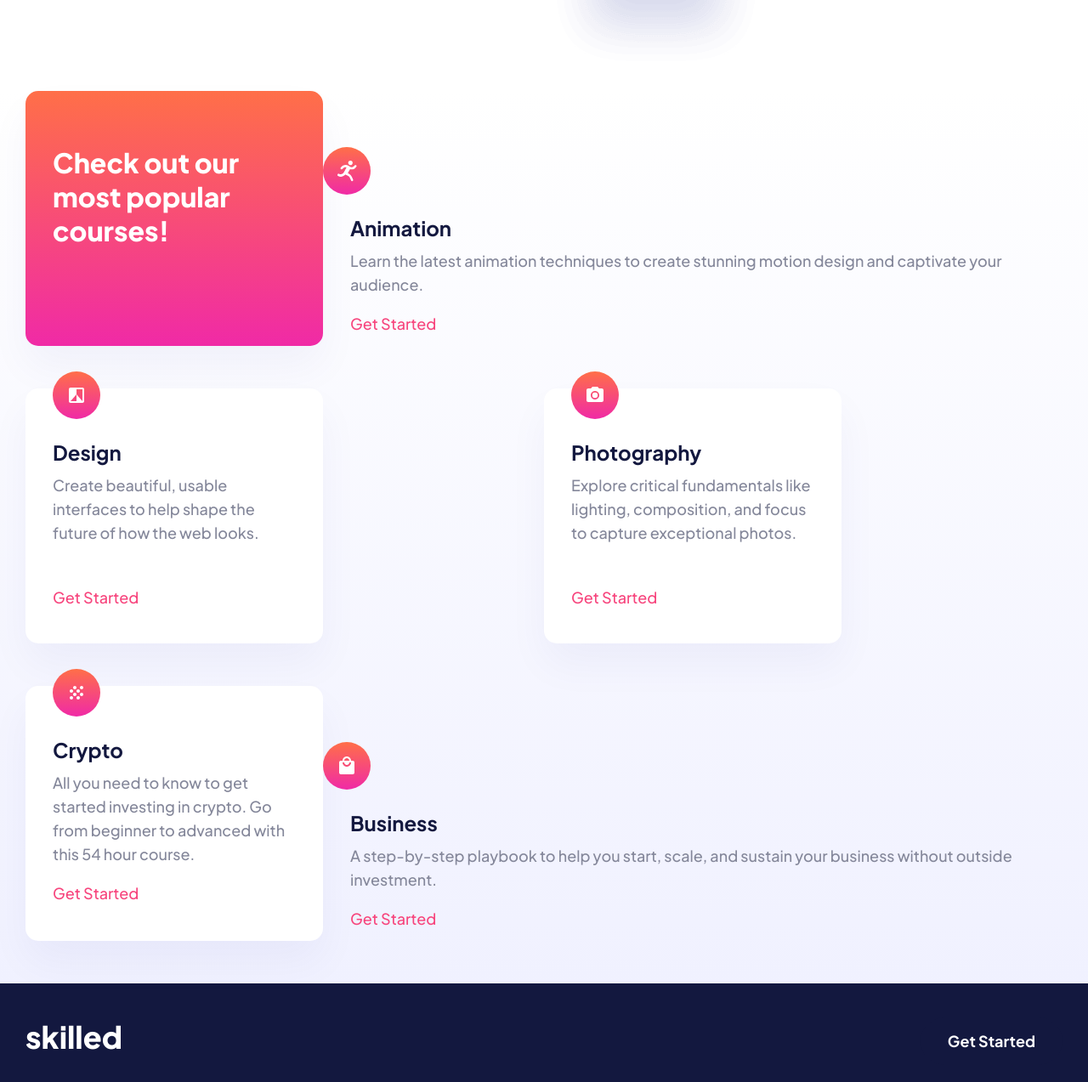
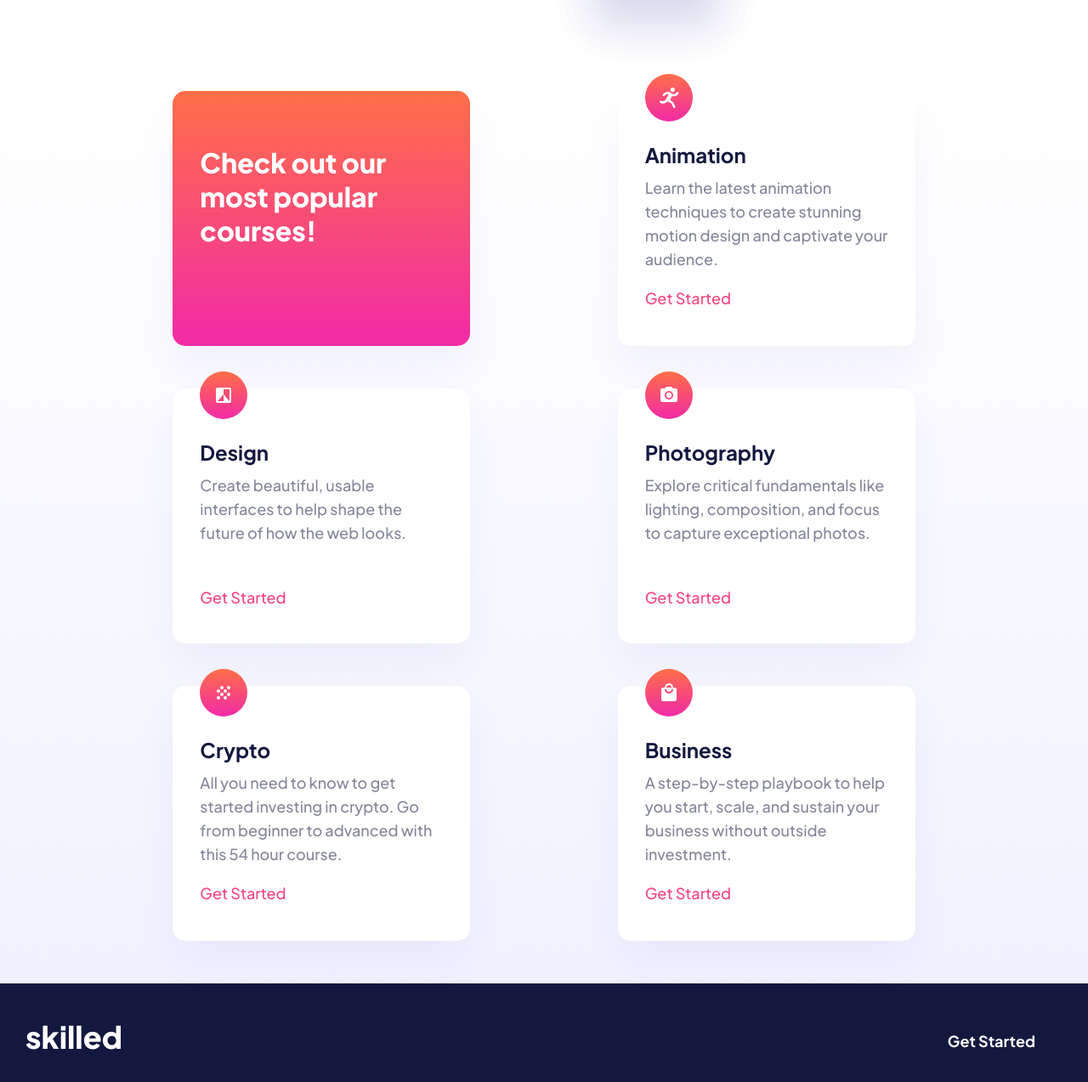
Before and after one commit to MariamKakushadze/skilled-elearning-page, a plain HTML site: page main/index.html in a window 1280 px wide. Shown: the part 557-1830 px from the top of the page at 85% size. Drawn offline with Linux system fonts and the light colour scheme.

Commit message:
Update index.html

```diff
--- a/main/index.html
+++ b/main/index.html
@@ -35,7 +35,7 @@
             Check out our most popular courses!
           </p>
         </div>
-        <div class="cards">
+        <div class="card">
           <img src="../assets/icon-animation.svg" alt="animation" />
           <div class="space">
           <h4>
@@ -84,7 +84,7 @@
           <a href="" class="started"><p>Get Started</p></a>
         </div>
         </div>
-          <div class="cards">
+          <div class="card">
           <img src="../assets/icon-business.svg" alt="business" />
           <div class="space">
             <h4>
```
